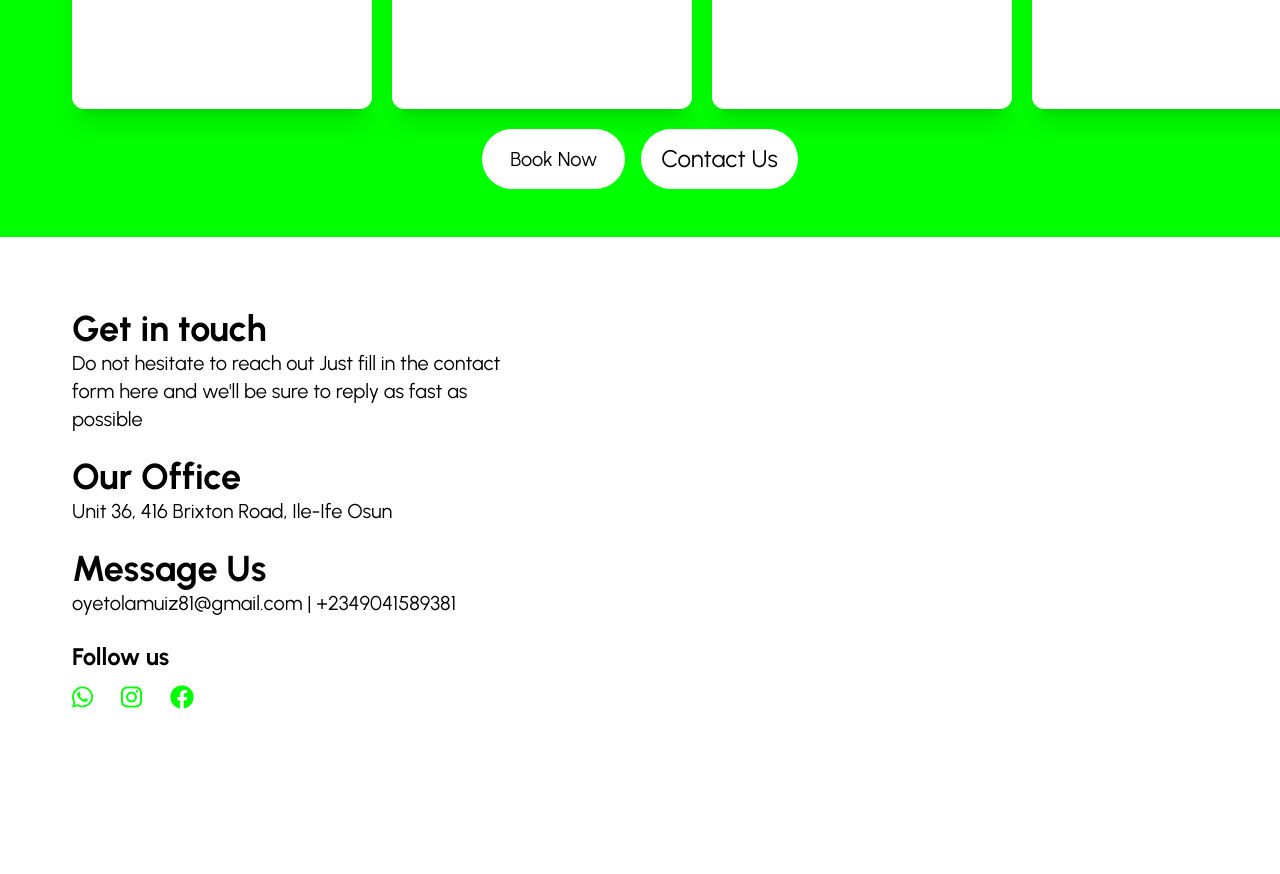
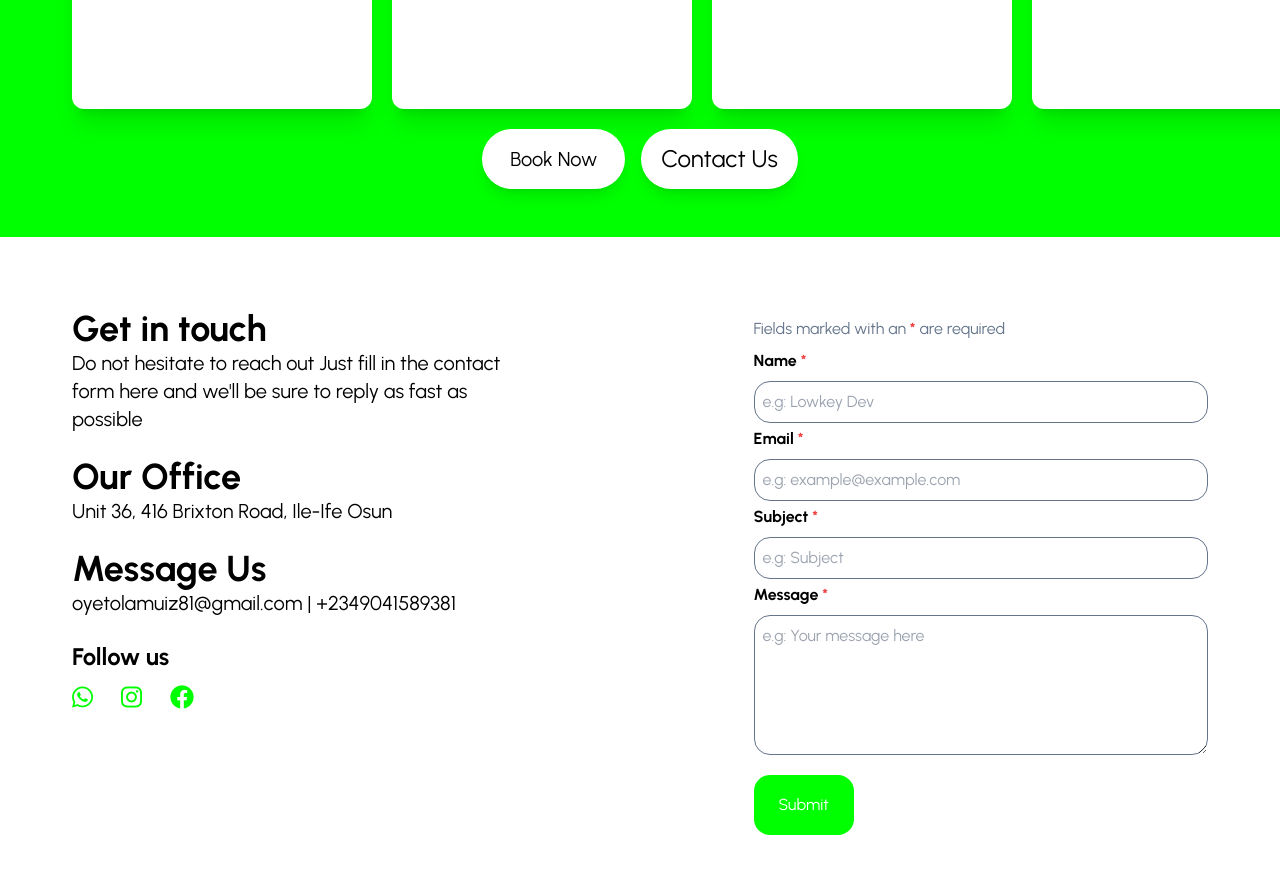
Before and after one commit to mzacom/LOWKEY_LG, a React (Vite) app: page / in a window 1280 px wide. Shown: the part 2582-3456 px from the top of the page. Before the commit the page ends 3339 px from the top, so only its background shows below. Built offline with nearby package versions, Linux system fonts and the light colour scheme.

Commit message:
to footer

```diff
--- a/package.json
+++ b/package.json
@@ -10,6 +10,8 @@
     "preview": "vite preview"
   },
   "dependencies": {
+    "@emailjs/browser": "^4.3.3",
+    "axios": "^1.6.8",
     "framer-motion": "^11.1.9",
     "ionicons": "^7.4.0",
     "react": "^18.2.0",
--- a/src/components/Footer.jsx
+++ b/src/components/Footer.jsx
@@ -1,9 +1,13 @@
-import React from 'react'
+import React from "react";
 
 const Footer = () => {
   return (
-    <div>Footer</div>
-  )
-}
+    <>
+      <section className=" flex flex-col w-full  ">
 
-export default Footer
+      </section>
+    </>
+  );
+};
+
+export default Footer;
--- a/src/components/Get.jsx
+++ b/src/components/Get.jsx
@@ -1,10 +1,11 @@
 import React from 'react'
 import styles from '../style'
+import Message from './Message'
 
 const Get = () => {
   return (
     <>
-    <section className={`${styles.padding} flex flex-col bg-white ${styles.paddingX}`}>
+    <section className={`${styles.padding} flex-col sm:flex-row flex justify-between w-full  bg-white ${styles.paddingX}`}>
 
       <div className='  flex flex-col sm:w-[40%] ' >
         <h1 className='sm:text-4xl text-xl font-bold mt-6  ' >Get in touch </h1>
@@ -28,13 +29,17 @@ const Get = () => {
         <h1 className='sm:text-2xl font-bold mt-6 text-xs  ' >Follow us   </h1>
 
 
-        <div className=' flex gap-7 pt-3 sm:text-2xl  ' >
+        <div className=' flex gap-7 pt-3 sm:text-2xl text-xl ' >
           <a href=' https://wa.me/2349041589381' className=' fa-brands text-[lime] fa-whatsapp '></a>
           <a href=' https://www.instagram.com/low.key_dev?igsh=MWl4NXk5OTJ2aXBmNw%3D%3D&utm_source=qr' className=' fa-brands text-[lime] fa-instagram '></a>
           <a  href=' ' className=' fa-brands fa-facebook text-[lime] '></a>
         </div>
 
 
+      </div>
+
+      <div className={` sm:w-[40%] w-full flex mt-8 `}>
+        <Message/>
       </div>
 
 
--- /dev/null
+++ b/src/components/Message.jsx
@@ -0,0 +1,206 @@
+import React, { useState } from "react";
+import axios from "axios";
+
+const Message = () => {
+  // Form state and validation
+  const [formInputs, setFormInputs] = useState({
+    name: "",
+    email: "",
+    sbj: "",
+    msg: "",
+  });
+  const [error, setError] = useState({
+    name: false,
+    email: false,
+    sbj: false,
+    msg: false,
+  });
+  const [isSubmitted, setIsSubmitted] = useState(false);
+  const [showWaitMessage, setShowWaitMessage] = useState(false);
+
+  const handleChange = (e) => {
+    const { name, value } = e.target;
+
+    setFormInputs((prev) => ({
+      ...prev,
+      [name]: value,
+    }));
+
+    setError((prev) => ({
+      ...prev,
+      [name]: value.length === 0,
+    }));
+  };
+
+  const handleBlur = (e) => {
+    const { name, value } = e.target;
+    setError((prev) => ({
+      ...prev,
+      [name]: value.length === 0,
+    }));
+  };
+
+  const handleSubmit = async (e) => {
+    e.preventDefault();
+    const newErrors = {
+      name: formInputs.name.length === 0,
+      email: formInputs.email.length === 0,
+      sbj: formInputs.sbj.length === 0,
+      msg: formInputs.msg.length === 0,
+    };
+
+    setError(newErrors);
+
+    const isValid = !Object.values(newErrors).some((err) => err);
+
+    if (isValid) {
+      setShowWaitMessage(true);
+
+      // EmailJS service details
+      const serviceId = "service_wz7luve";
+      const templateId = "template_0ttaebi";
+      const publicKey = "xM5wlAsigROh8UjWY";
+
+      // Template parameters
+      const data = {
+        service_id: serviceId,
+        template_id: templateId,
+        user_id: publicKey,
+        template_params: {
+          from_name: formInputs.name, // Ensure this matches your template variable
+          from_email: formInputs.email, // Ensure this matches your template variable
+          subject: formInputs.sbj, // Ensure this matches your template variable
+          message: formInputs.msg, // Ensure this matches your template variable
+        },
+      };
+
+      try {
+        const res = await axios.post(
+          "https://api.emailjs.com/api/v1.0/email/send",
+          data
+        );
+        console.log(res.data);
+        setIsSubmitted(true);
+
+
+      } catch (error) {
+        console.error(error);
+      }
+
+      setTimeout(() => {
+        setShowWaitMessage(false);
+        setFormInputs({
+          name: "",
+          email: "",
+          sbj: "",
+          msg: "",
+        });
+        setIsSubmitted(false);
+      }, 6000);
+    } else {
+      setIsSubmitted(false);
+    }
+  };
+
+  const isFormValid = !Object.values(error).some((err) => err);
+
+  return (
+    <>
+      <section className="w-full flex justify-center flex-col">
+        <p className="mb-2 font-thin text-slate-500">
+          Fields marked with an{" "}
+          <span className="text-red-500 font-bold">*</span> are required
+        </p>
+
+        <form className="flex flex-col gap-1" onSubmit={handleSubmit}>
+          <label className="font-bold" htmlFor="name">
+            Name <span className="text-red-500 font-bold">*</span>
+          </label>
+          <input
+            type="text"
+            id="name"
+            name="name"
+            className="w-full rounded-2xl focus:border-[lime] outline-none border-[1px] p-2 border-slate-500 mt-1"
+            placeholder="e.g: Lowkey Dev"
+            onChange={handleChange}
+            onBlur={handleBlur}
+            value={formInputs.name}
+          />
+          {error.name && (
+            <p className="flex text-xs text-red-500">
+              This is a required field
+            </p>
+          )}
+          <label className="font-bold" htmlFor="email">
+            Email <span className="text-red-500 font-bold">*</span>
+          </label>
+          <input
+            type="email"
+            id="email"
+            name="email"
+            className="w-full rounded-2xl focus:border-[lime] outline-none border-[1px] p-2 border-slate-500 mt-1"
+            placeholder="e.g: example@example.com"
+            onChange={handleChange}
+            onBlur={handleBlur}
+            value={formInputs.email}
+          />
+          {error.email && (
+            <p className="flex text-xs text-red-500">
+              This is a required field
+            </p>
+          )}
+          <label className="font-bold" htmlFor="sbj">
+            Subject <span className="text-red-500 font-bold">*</span>
+          </label>
+          <input
+            type="text"
+            id="sbj"
+            name="sbj"
+            className="w-full rounded-2xl focus:border-[lime] outline-none border-[1px] p-2 border-slate-500 mt-1"
+            placeholder="e.g: Subject"
+            onChange={handleChange}
+            onBlur={handleBlur}
+            value={formInputs.sbj}
+          />
+          {error.sbj && (
+            <p className="flex text-xs text-red-500">
+              This is a required field
+            </p>
+          )}
+          <label className="font-bold" htmlFor="msg">
+            Message <span className="text-red-500 font-bold">*</span>
+          </label>
+          <textarea
+            id="msg"
+            name="msg"
+            className="w-full rounded-2xl focus:border-[lime] h-[140px] outline-none border-[1px] p-2 border-slate-500 mt-1"
+            placeholder="e.g: Your message here"
+            onChange={handleChange}
+            onBlur={handleBlur}
+            value={formInputs.msg}
+          />
+          {error.msg && (
+            <p className="  flex text-xs text-red-500">
+              This is a required field
+            </p>
+          )}
+          {showWaitMessage && (
+            <p className="text-[12px] font-thin">Please wait...</p>
+
+          )}{" "}
+          <button
+            type="submit"
+            className={`mt-4 p-2 w-[100px] sm:h-[60px] text-white rounded-2xl ${
+              isFormValid ? "bg-[lime]" : "bg-slate-300 "
+            }   `}
+            disabled={!isFormValid}
+          >
+            Submit
+          </button>
+        </form>
+      </section>
+    </>
+  );
+};
+
+export default Message;
--- a/src/components/OurCompany.jsx
+++ b/src/components/OurCompany.jsx
@@ -1,7 +1,7 @@
 import React from "react";
 import styles from "../style";
 import { deliveryImg } from "../assets";
-
+import { motion } from "framer-motion";
 
 const OurCompany = () => {
   return (
@@ -12,13 +12,15 @@ const OurCompany = () => {
           backgroundImage: `linear-gradient(to right, rgba(0, 255, 0, 0.292), rgba(0, 255, 0, 0.297)), url(${deliveryImg})`,
         }}
       >
-        <section
+        <motion.section
+          whileInView={{ y: [80, 0], opacity: [0, 1] }}
+          transition={{ duration: 0.2, delay: 0.2 }}
           className={` ${styles.paddingY} card2 flex md:gap-[30px] md:p-[6rem] gap-2 items-center flex-col w-full h-auto p-[40px] py-[30px] `}
         >
-
-
-          <p className={`${styles.boldText100}  text- mt-[5px] `}> About{" "}
-            <span className="text-[white] font-bold ">LOWKEY</span> Logistics
+          <p className={`${styles.boldText100}  text- mt-[5px] `}>
+            {" "}
+            About <span className="text-[white] font-bold ">LOWKEY</span>{" "}
+            Logistics
           </p>
 
           <p className=" md:w-[80%] md:text-xl text- md:text-left mt-1 text-[13px] ">
@@ -26,9 +28,11 @@ const OurCompany = () => {
             United Kingdom. Our commitment to delivering outstanding service is
             a driving force behind our success and our company’s continued
             growth and prosperity. <br /> <br className=" hidden md:block " />{" "}
-            <span  className="hidden sm:block " >This made us have a customer base that is very stable with a lot of
-            extremely long-term customer relationship that is based on our
-            constant ability to provide exceptional service.</span>
+            <span className="hidden sm:block ">
+              This made us have a customer base that is very stable with a lot
+              of extremely long-term customer relationship that is based on our
+              constant ability to provide exceptional service.
+            </span>
           </p>
 
           <button
@@ -36,7 +40,7 @@ const OurCompany = () => {
           >
             Know More
           </button>
-        </section>
+        </motion.section>
       </section>
     </>
   );
--- a/src/components/Why.jsx
+++ b/src/components/Why.jsx
@@ -39,12 +39,12 @@ const Why = () => {
           className={` flex w-full gap-4 item-center  mt-5 justify-center  sm:text-2xl  `}
         >
           <Link to={'bookings'}
-            className={` [...] transition-colors-black duration-300 sm:px-[28px] ease-in-out delay- bg-[white] ${styles.btnPadding} hover:border-[2px] hover:border-black sm:p-4 text-xl sm:px-[20px] px-[15px] `}
+            className={` shadow-lg [...] transition-colors-black duration-300 ease-in-out delay sm:px-[28px]  bg-[white] ${styles.btnPadding} hover:border-[2px] hover:border-black sm:p-4 text-xl sm:px-[20px] px-[15px] `}
           >
             Book Now
           </Link>
           <Link to={"contactUs"}
-            className={`[...] transition-colors-black items-center flex duration-300 ease-in-out delay bg-[white] ${styles.btnPadding} hover:border-[2px] hover:border-black  px-[15px] sm:px-[20px] `}
+            className={` shadow-lg [...] transition-colors-black items-center flex duration-300 ease-in-out delay bg-[white] ${styles.btnPadding} hover:border-[2px] hover:border-black  px-[15px] sm:px-[20px] `}
           >
             Contact Us
           </Link>
--- a/src/components/index.js
+++ b/src/components/index.js
@@ -9,6 +9,7 @@ import CarAnimation from "./CarAmination";
 import TextAnimation from "./TextAnimation";
 import IntoBtns from "./IntoBtns";
 import OurCompany from "./OurCompany";
+import Message from "./Message";
 
 
 export {
@@ -23,5 +24,6 @@ export {
   CarAnimation,
   TextAnimation,
   OurCompany,
+  Message,
 
 };
--- a/src/index.css
+++ b/src/index.css
@@ -138,3 +138,9 @@
     transform: translateX(-100%);
   }
 }
+
+/* Footer.css */
+svg {
+  width: 700p;
+  height: 700px;
+}
--- a/src/pages/home/Home.jsx
+++ b/src/pages/home/Home.jsx
@@ -24,16 +24,14 @@ const Home = () => {
         </div>
 
         {/* Our company */}
-        <motion.div
-          whileInView={{ y: [80, 0], opacity: [0, 1] }}
-          transition={{ duration: 0.3, delay: 0.3 }}
-        >
+        <div>
           <OurCompany />
-        </motion.div>
+        </div>
 
         <ServicesH />
         <Why />
-        <Get/>
+        <Get />
+        <Footer/>
       </section>
     </>
   );
```
Also changed, not shown: 1 other file (tests, documents, lock files or other folders).
